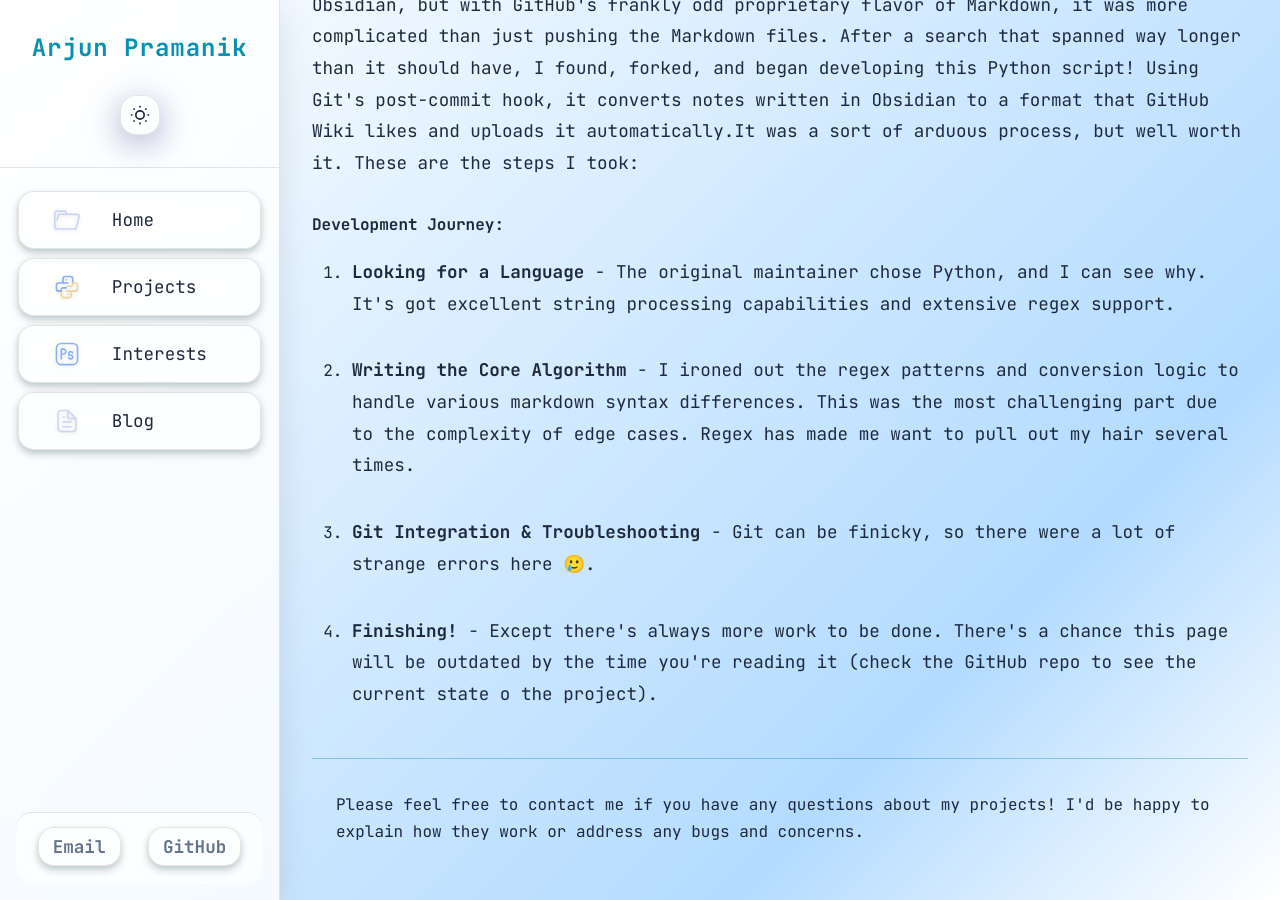
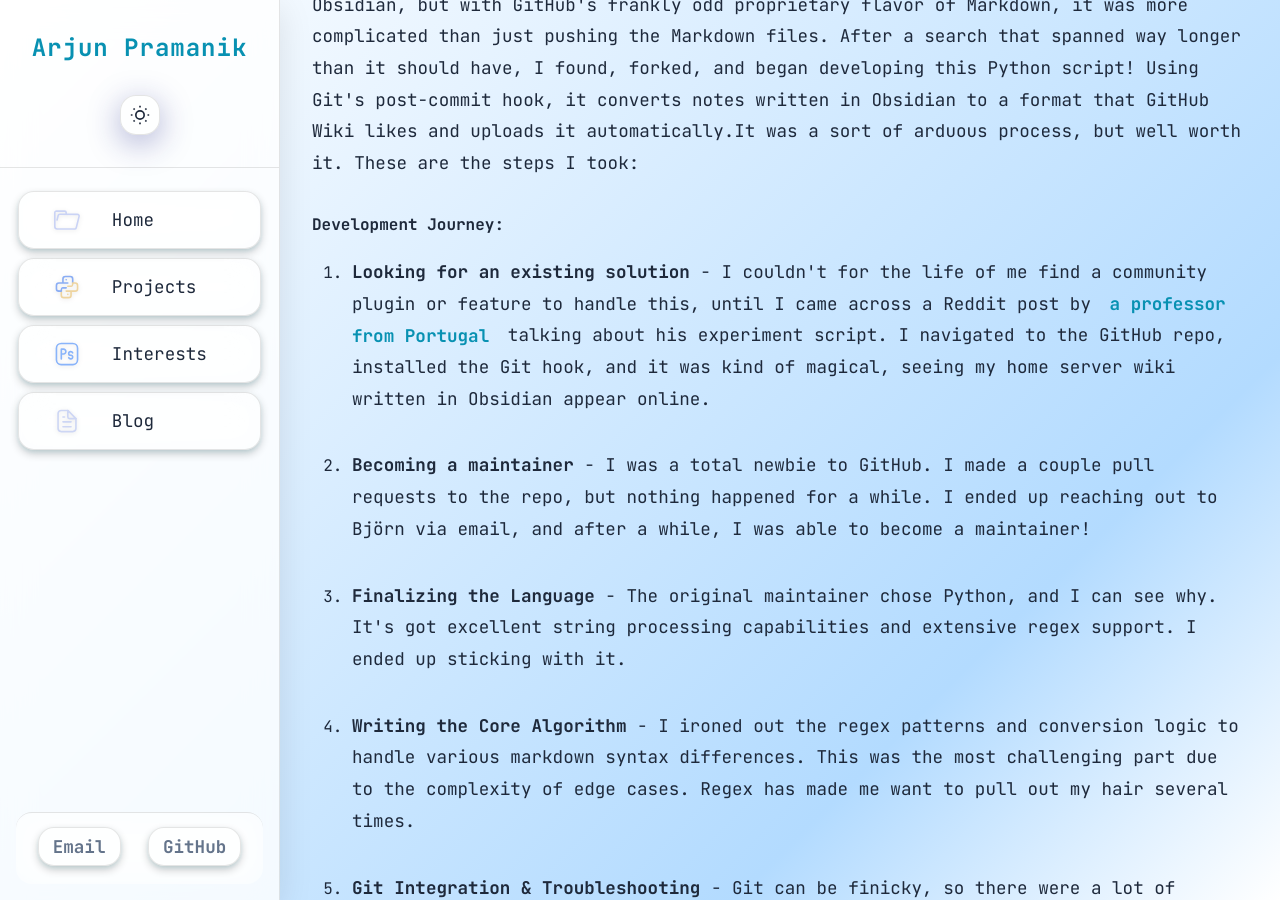
Before and after one commit to capyBearista/capybearista.github.io, a Jekyll site: the page built from obsidian-script.html, in a window 1280 px wide and 900 px high, scrolled down 1365 px. Built offline with Jekyll 4.4.1, drawn with Linux system fonts in a browser that asks for light colours.

Commit message:
revise journey

```diff
--- a/obsidian-script.html
+++ b/obsidian-script.html
@@ -1,13 +1,14 @@
 ---
 layout: page
 title: "ObsiWiki"
-description: "Python Git hook system that automatically converts Obsidian markdown syntax to GitHub Wiki format for seamless documentation workflow."
+description: "Python Git hook system that automatically converts Obsidian markdown syntax to GitHub Wiki format for
+seamless documentation workflow."
 canonical_url: "https://capybearista.github.io/obsidian-script.html"
 image: "/images/obsidian.png"
 seo:
-  type: "SoftwareApplication"
-  name: "ObsiWiki - Obsidian GitHub Wiki Converter"
-  applicationCategory: "DeveloperApplication"
+type: "SoftwareApplication"
+name: "ObsiWiki - Obsidian GitHub Wiki Converter"
+applicationCategory: "DeveloperApplication"
 ---
 
 <section>
@@ -69,8 +70,18 @@ seo:
   <h4>Development Journey:</h4>
   <ol>
     <li>
-      <p><strong>Looking for a Language</strong> - The original maintainer chose Python, and I can see why. It's got
-        excellent string processing capabilities and extensive regex support.</p>
+      <p><strong>Looking for an existing solution</strong> - I couldn't for the life of me find a community plugin or
+        feature to handle this, until I came across a Reddit post by <a href="https://github.com/BjornFJohansson">a
+          professor from Portugal</a> talking about his experiment script. I
+        navigated to the GitHub repo, installed the Git hook, and it was kind of magical, seeing my home server wiki
+        written in Obsidian appear online.</p>
+    </li>
+    <li>
+      <p><strong>Becoming a maintainer</strong> - I was a total newbie to GitHub. I made a couple pull requests to the repo, but nothing happened for a while. I ended up reaching out to Björn via email, and after a while, I was able to become a maintainer!</p>
+    </li>
+    <li>
+      <p><strong>Finalizing the Language</strong> - The original maintainer chose Python, and I can see why. It's got
+        excellent string processing capabilities and extensive regex support. I ended up sticking with it.</p>
     </li>
     <li>
       <p><strong>Writing the Core Algorithm</strong> - I ironed out the regex patterns and conversion logic to handle
```
